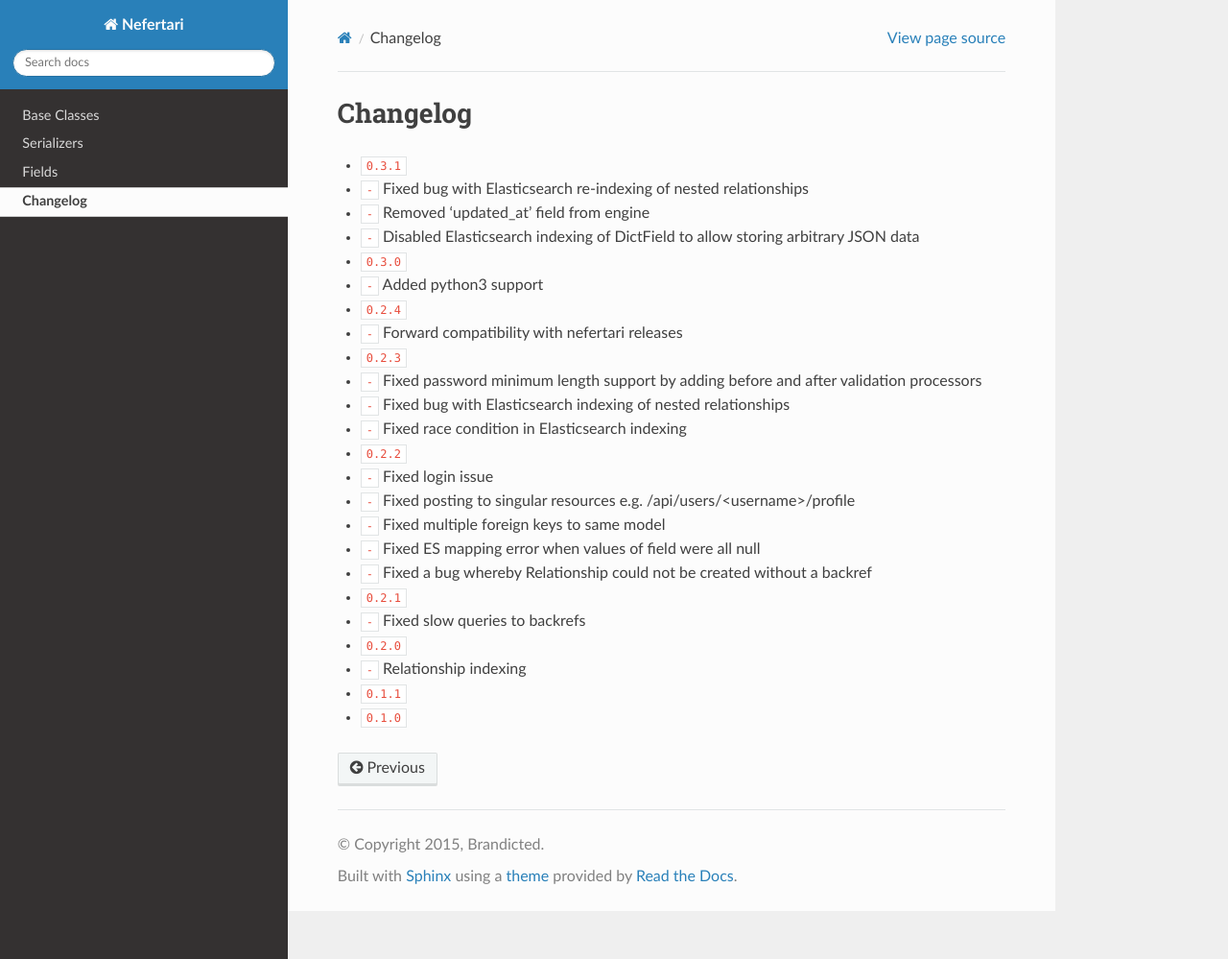
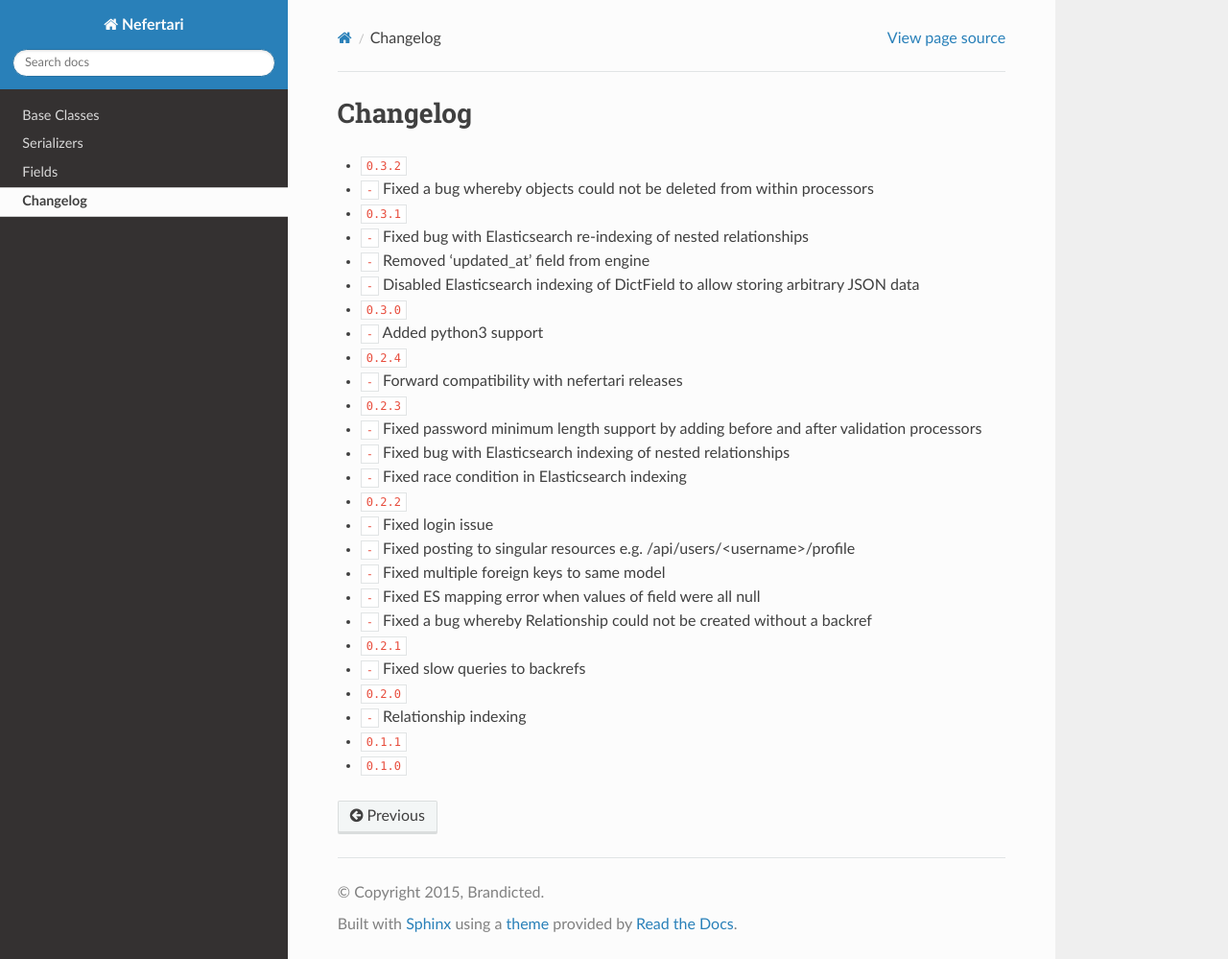
Before and after one commit to ramses-tech/nefertari-sqla, a Sphinx documentation site: the page built from docs/source/changelog.rst, in a window 1280 px wide and 999 px high. Shown: the whole window at 96% size. Built offline with Sphinx 7.4.7 and the Read the Docs theme 2.0.0, drawn with Linux system fonts in a browser that asks for light colours; cross-references to code outside the pages are shown as plain code.

Commit message:
adding changelog for version 0.3.2

```diff
--- a/docs/source/changelog.rst
+++ b/docs/source/changelog.rst
@@ -1,5 +1,8 @@
 Changelog
 =========
+
+* :release:`0.3.2 <2015-08-x>`
+* :bug:`-` Fixed a bug whereby objects could not be deleted from within processors
 
 * :release:`0.3.1 <2015-07-07>`
 * :bug:`-` Fixed bug with Elasticsearch re-indexing of nested relationships
```
